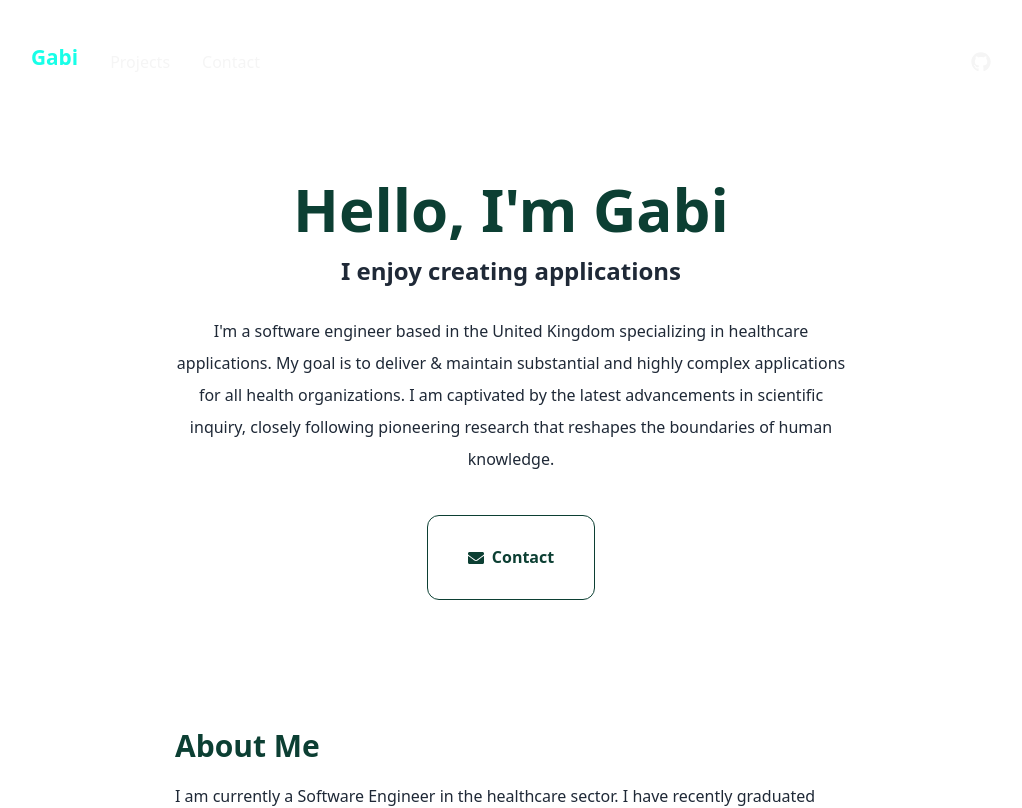
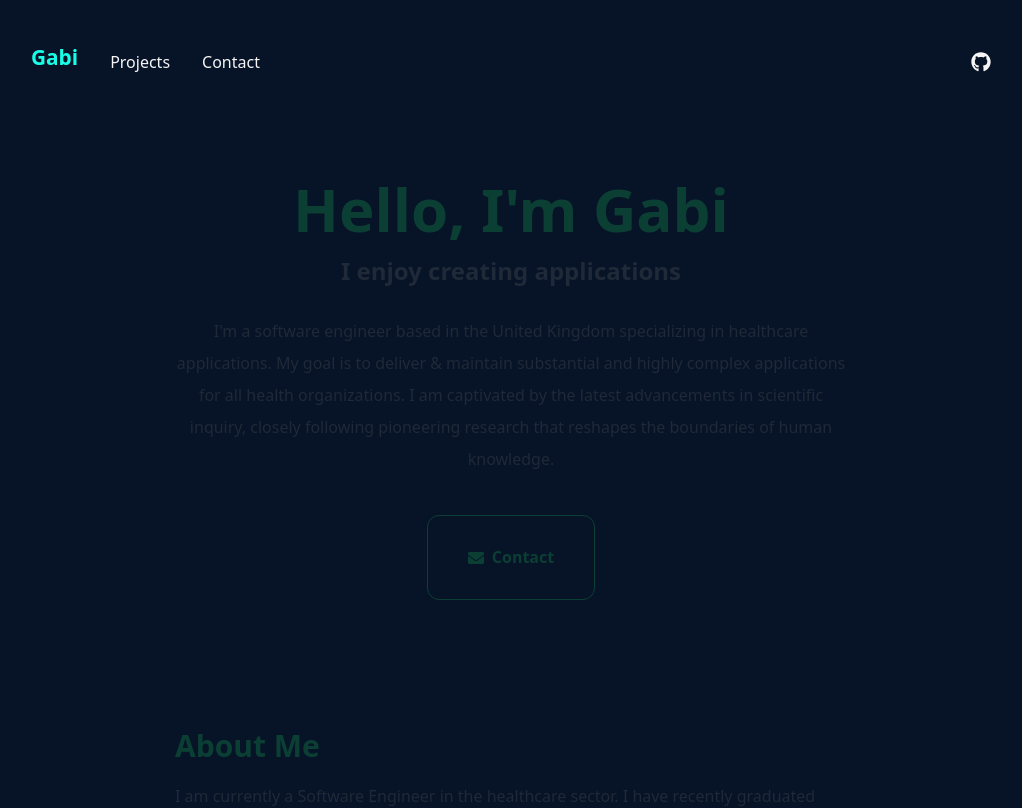
Before and after one commit to suhanpark/suhanpark.github.io, a Next.js app: page / in a window 1280 px wide. Shown: the top 808 px of the page, without its empty margins (129-1151 px from the left). Built offline with nearby package versions, Linux system fonts and the light colour scheme.

Commit message:
Update globals.css

```diff
--- a/src/app/globals.css
+++ b/src/app/globals.css
@@ -3,16 +3,16 @@
 @tailwind utilities;
 
 :root {
-  --background: #ffffff;
-  --foreground: #071428;
+  --background: #071428;
+  --foreground: #ededed;
 }
 
-@media (prefers-color-scheme: dark) {
+/* @media (prefers-color-scheme: light) {
   :root {
-    --background: #071428;
-    --foreground: #ededed;
+    --background: #ffffff;
+    --foreground: #071428;
   }
-}
+} */
 
 body {
   line-height: 2.2rem;
```
